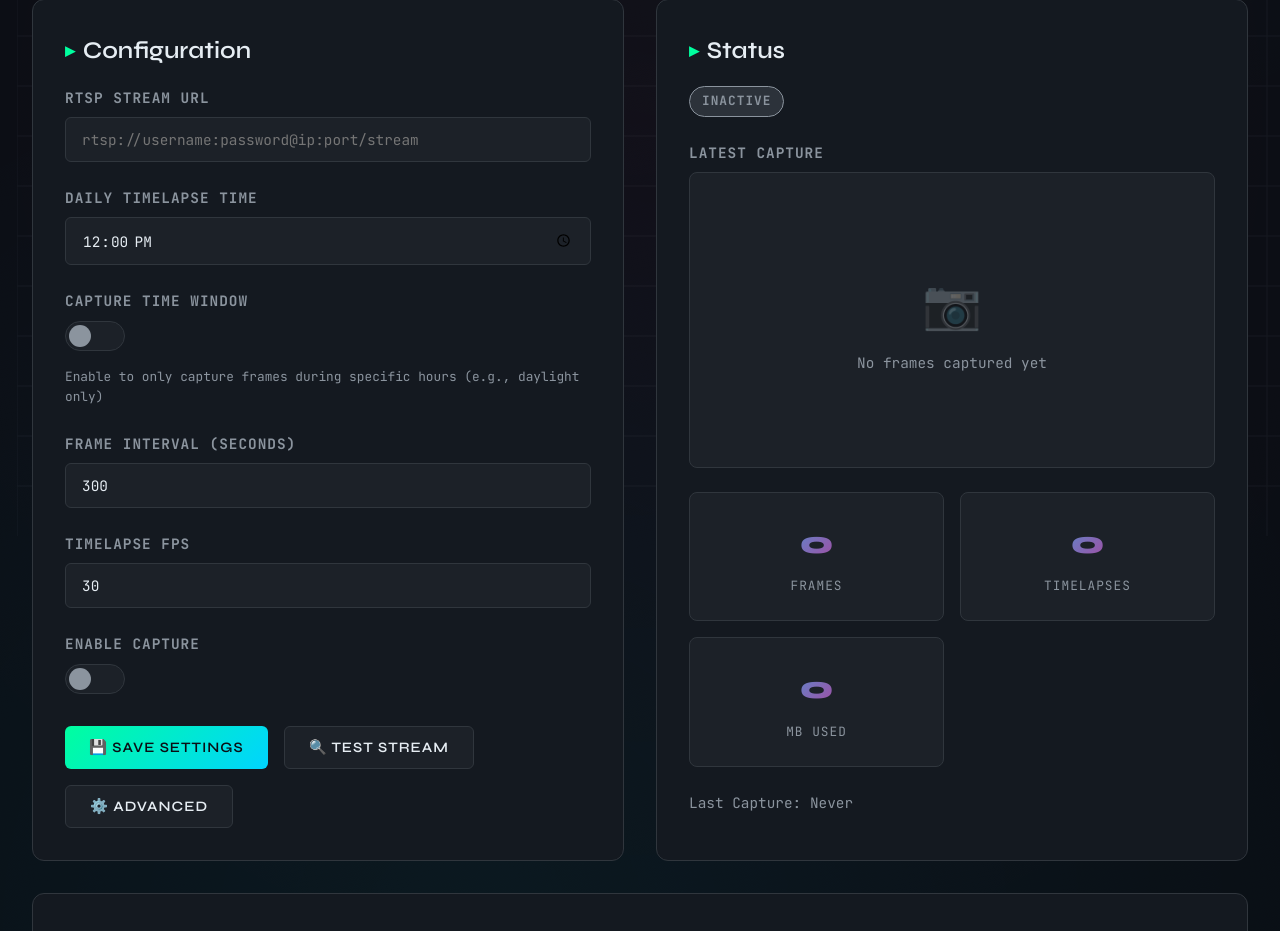
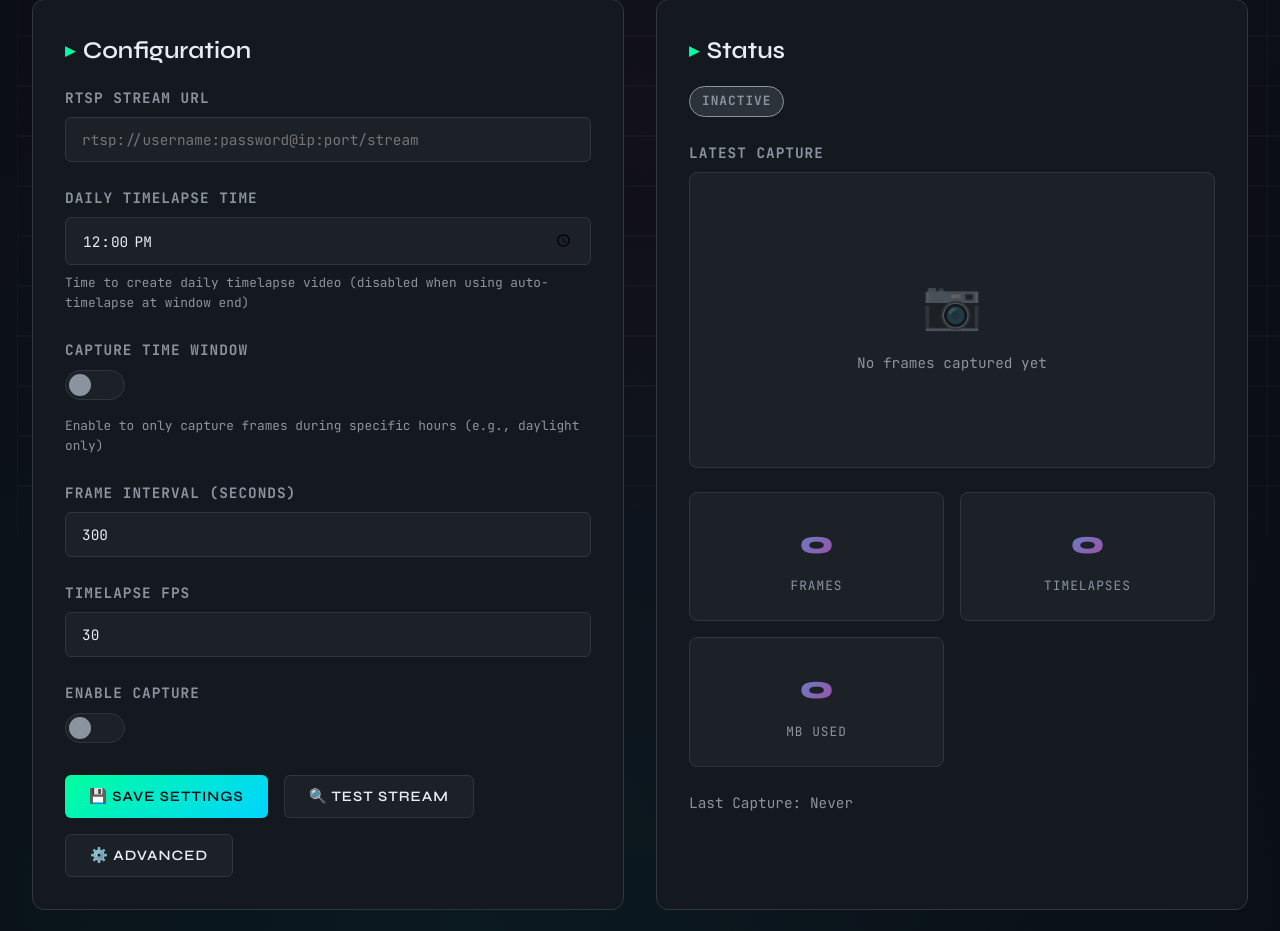
Before and after one commit to SeHansson/sky-timelapse, a Flask app: page / in a window 1280 px wide. Shown: the part 281-1212 px from the top of the page. Run offline with Flask 3, Linux system fonts and the light colour scheme.

Commit message:
Fix: Hide daily timelapse time when using auto-timelapse at window end

```diff
--- a/app.py
+++ b/app.py
@@ -273,23 +273,28 @@ def setup_schedule():
     schedule.clear()
 
     if current_config['enabled']:
-        # Schedule daily timelapse creation
-        schedule.every().day.at(current_config['capture_time']).do(
-            lambda: create_timelapse()
-        )
+        # Only schedule daily timelapse if NOT using auto-timelapse at window end
+        auto_timelapse_enabled = current_config.get('auto_timelapse_on_window_end', False)
+        window_enabled = current_config.get('capture_schedule_enabled', False)
+
+        if not (auto_timelapse_enabled and window_enabled):
+            # Schedule daily timelapse creation at specified time
+            schedule.every().day.at(current_config['capture_time']).do(
+                lambda: create_timelapse()
+            )
+            logger.info(f"Scheduled daily timelapse at {current_config['capture_time']}")
 
         # Schedule frame capture at intervals
         interval = current_config['frame_interval']
         schedule.every(interval).seconds.do(scheduled_capture)
 
         # Schedule auto timelapse at window end if enabled
-        if current_config.get('auto_timelapse_on_window_end', False) and \
-           current_config.get('capture_schedule_enabled', False):
+        if auto_timelapse_enabled and window_enabled:
             stop_time = current_config.get('capture_stop_time', '20:00')
             schedule.every().day.at(stop_time).do(auto_timelapse_at_window_end)
+            logger.info(f"Scheduled auto-timelapse at window end: {stop_time}")
 
-        logger.info(f"Scheduled: Timelapse at {current_config['capture_time']}, "
-                   f"frames every {interval} seconds")
+        logger.info(f"Scheduled frame capture every {interval} seconds")
 
 
 def auto_timelapse_at_window_end():
--- a/templates/index.html
+++ b/templates/index.html
@@ -711,6 +711,10 @@
             color: var(--text-secondary);
         }
 
+        .hidden {
+            display: none !important;
+        }
+
         @keyframes zoomIn {
             from {
                 transform: scale(0.8);
@@ -740,9 +744,12 @@
                     <input type="text" id="rtspUrl" placeholder="rtsp://username:password@ip:port/stream">
                 </div>
 
-                <div class="form-group">
+                <div class="form-group" id="dailyTimelapseTimeGroup">
                     <label for="captureTime">Daily Timelapse Time</label>
                     <input type="time" id="captureTime">
+                    <p style="font-size: 0.8rem; color: var(--text-secondary); margin-top: 0.5rem;">
+                        Time to create daily timelapse video (disabled when using auto-timelapse at window end)
+                    </p>
                 </div>
 
                 <div class="form-group">
@@ -895,7 +902,7 @@
                     <input type="checkbox" id="autoTimelapseOnWindowEnd">
                     <label class="checkbox-label" for="autoTimelapseOnWindowEnd">
                         <div class="checkbox-label-title">Auto-create timelapse at window end</div>
-                        <div class="checkbox-label-desc">Automatically generate a timelapse video when the capture window closes each day</div>
+                        <div class="checkbox-label-desc">Automatically generate a timelapse video when the capture window closes each day. This will replace the "Daily Timelapse Time" setting.</div>
                     </label>
                 </div>
 
@@ -955,6 +962,20 @@
             const enabled = document.getElementById('captureScheduleEnabled').checked;
             const controls = document.getElementById('timeWindowControls');
             controls.style.display = enabled ? 'block' : 'none';
+            toggleDailyTimelapseTime();
+        }
+
+        function toggleDailyTimelapseTime() {
+            const windowEnabled = document.getElementById('captureScheduleEnabled').checked;
+            const autoTimelapseEnabled = document.getElementById('autoTimelapseOnWindowEnd').checked;
+            const dailyTimeGroup = document.getElementById('dailyTimelapseTimeGroup');
+
+            // Hide daily timelapse time if using capture window with auto-timelapse
+            if (windowEnabled && autoTimelapseEnabled) {
+                dailyTimeGroup.classList.add('hidden');
+            } else {
+                dailyTimeGroup.classList.remove('hidden');
+            }
         }
 
         function openFrameModal() {
@@ -1004,6 +1025,7 @@
                 const result = await response.json();
                 if (result.success) {
                     showNotification('Advanced settings saved successfully', 'success');
+                    toggleDailyTimelapseTime(); // Update visibility
                     closeSettingsModal();
                 } else {
                     showNotification('Failed to save advanced settings', 'error');
@@ -1043,6 +1065,7 @@
 
                 // Show/hide time window controls
                 toggleTimeWindowControls();
+                toggleDailyTimelapseTime();
 
                 updateStatusBadge(config.enabled);
             } catch (error) {
```
